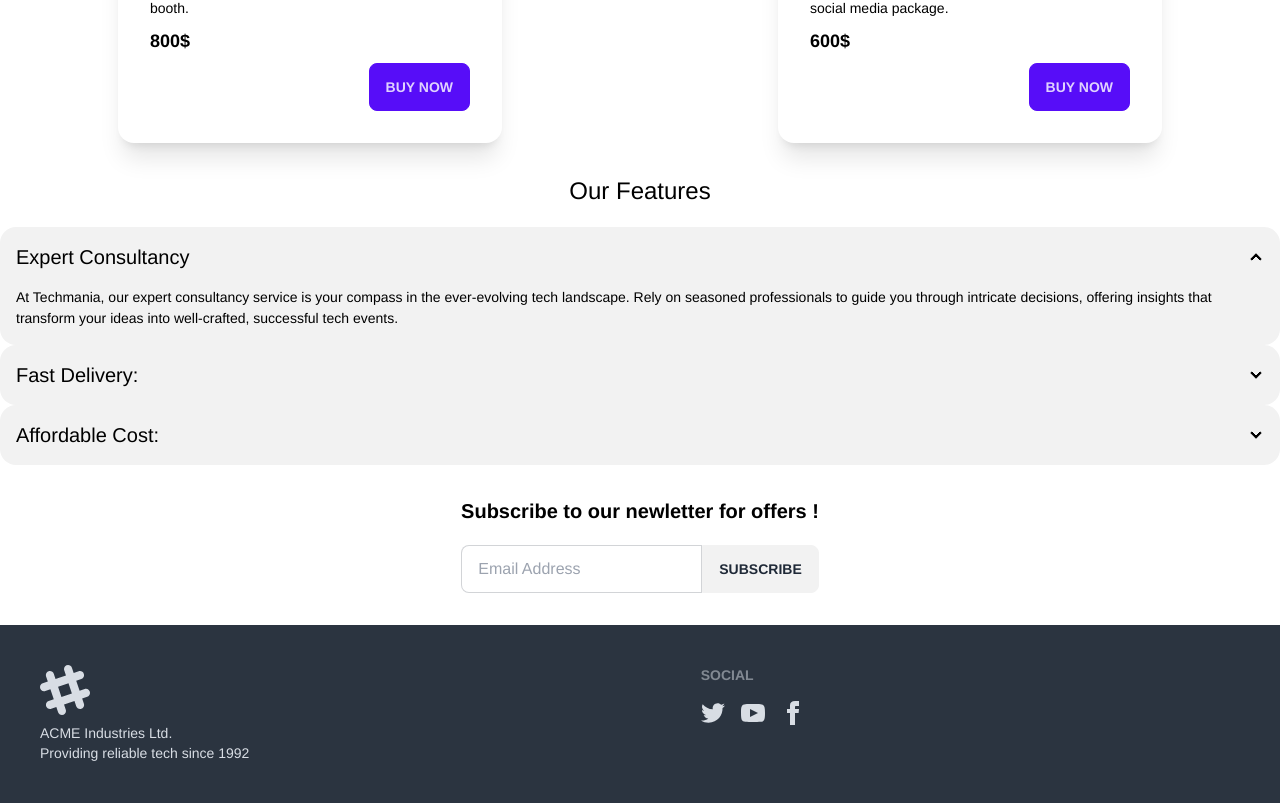
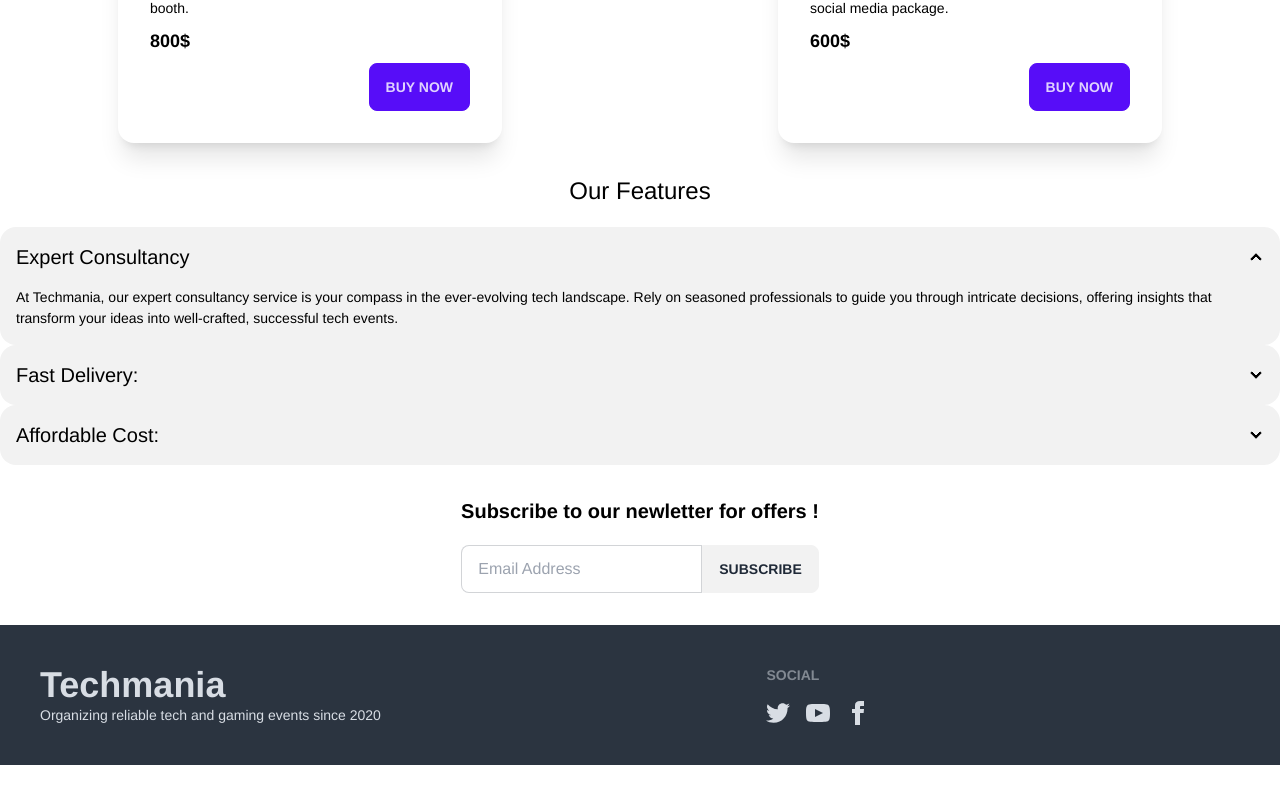
Before and after one commit to NasifAhmed/event-management, a React (Vite) app: page / in a window 1280 px wide. Shown: the part 2470-3273 px from the top of the page. After the commit the page ends 3235 px from the top, so only its background shows below. Built offline with nearby package versions, Linux system fonts and the light colour scheme.

Commit message:
Setup footer

```diff
--- a/src/components/Footer.jsx
+++ b/src/components/Footer.jsx
@@ -3,21 +3,10 @@ export default function Footer() {
         <>
             <footer className="footer p-10 bg-neutral text-neutral-content mt-10">
                 <aside>
-                    <svg
-                        width="50"
-                        height="50"
-                        viewBox="0 0 24 24"
-                        xmlns="http://www.w3.org/2000/svg"
-                        fillRule="evenodd"
-                        clipRule="evenodd"
-                        className="fill-current"
-                    >
-                        <path d="M22.672 15.226l-2.432.811.841 2.515c.33 1.019-.209 2.127-1.23 2.456-1.15.325-2.148-.321-2.463-1.226l-.84-2.518-5.013 1.677.84 2.517c.391 1.203-.434 2.542-1.831 2.542-.88 0-1.601-.564-1.86-1.314l-.842-2.516-2.431.809c-1.135.328-2.145-.317-2.463-1.229-.329-1.018.211-2.127 1.231-2.456l2.432-.809-1.621-4.823-2.432.808c-1.355.384-2.558-.59-2.558-1.839 0-.817.509-1.582 1.327-1.846l2.433-.809-.842-2.515c-.33-1.02.211-2.129 1.232-2.458 1.02-.329 2.13.209 2.461 1.229l.842 2.515 5.011-1.677-.839-2.517c-.403-1.238.484-2.553 1.843-2.553.819 0 1.585.509 1.85 1.326l.841 2.517 2.431-.81c1.02-.33 2.131.211 2.461 1.229.332 1.018-.21 2.126-1.23 2.456l-2.433.809 1.622 4.823 2.433-.809c1.242-.401 2.557.484 2.557 1.838 0 .819-.51 1.583-1.328 1.847m-8.992-6.428l-5.01 1.675 1.619 4.828 5.011-1.674-1.62-4.829z"></path>
-                    </svg>
                     <p>
-                        ACME Industries Ltd.
+                        <span className="text-4xl font-black">Techmania</span>
                         <br />
-                        Providing reliable tech since 1992
+                        Organizing reliable tech and gaming events since 2020
                     </p>
                 </aside>
                 <nav>
```
